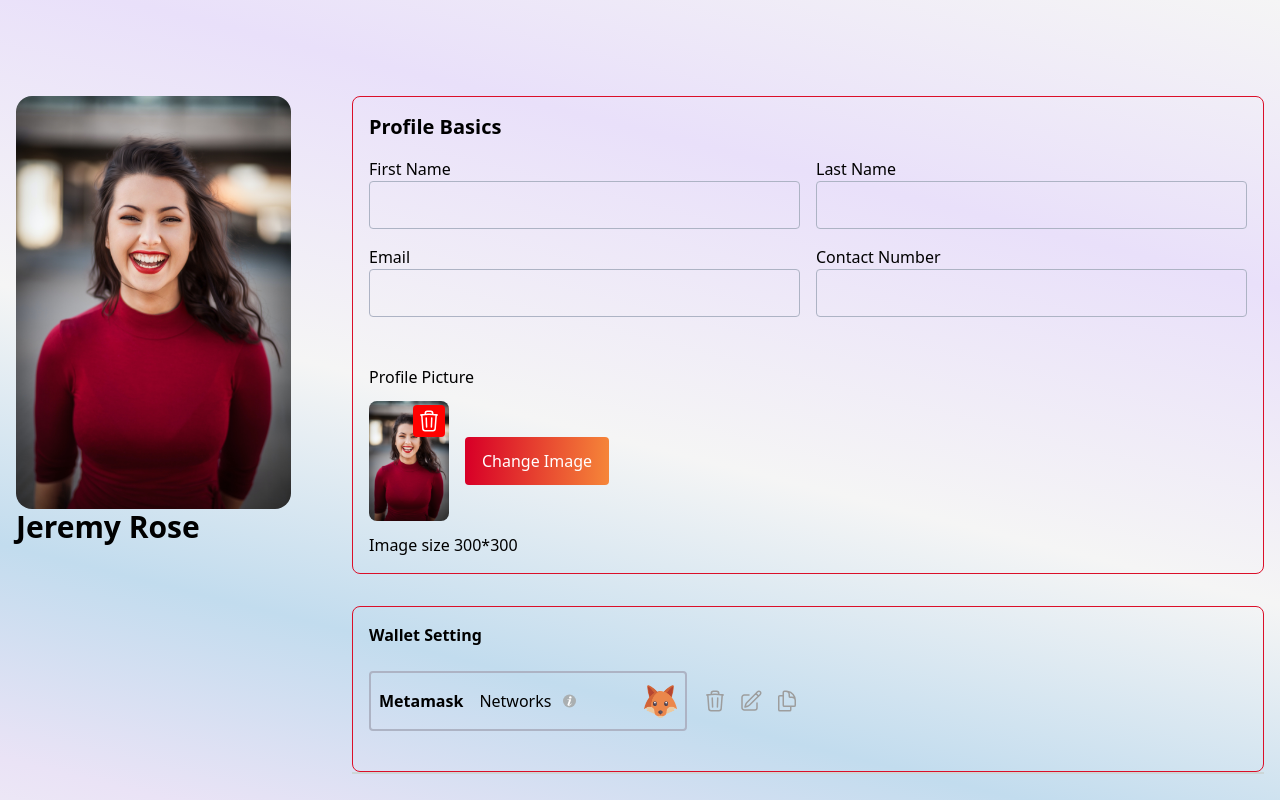
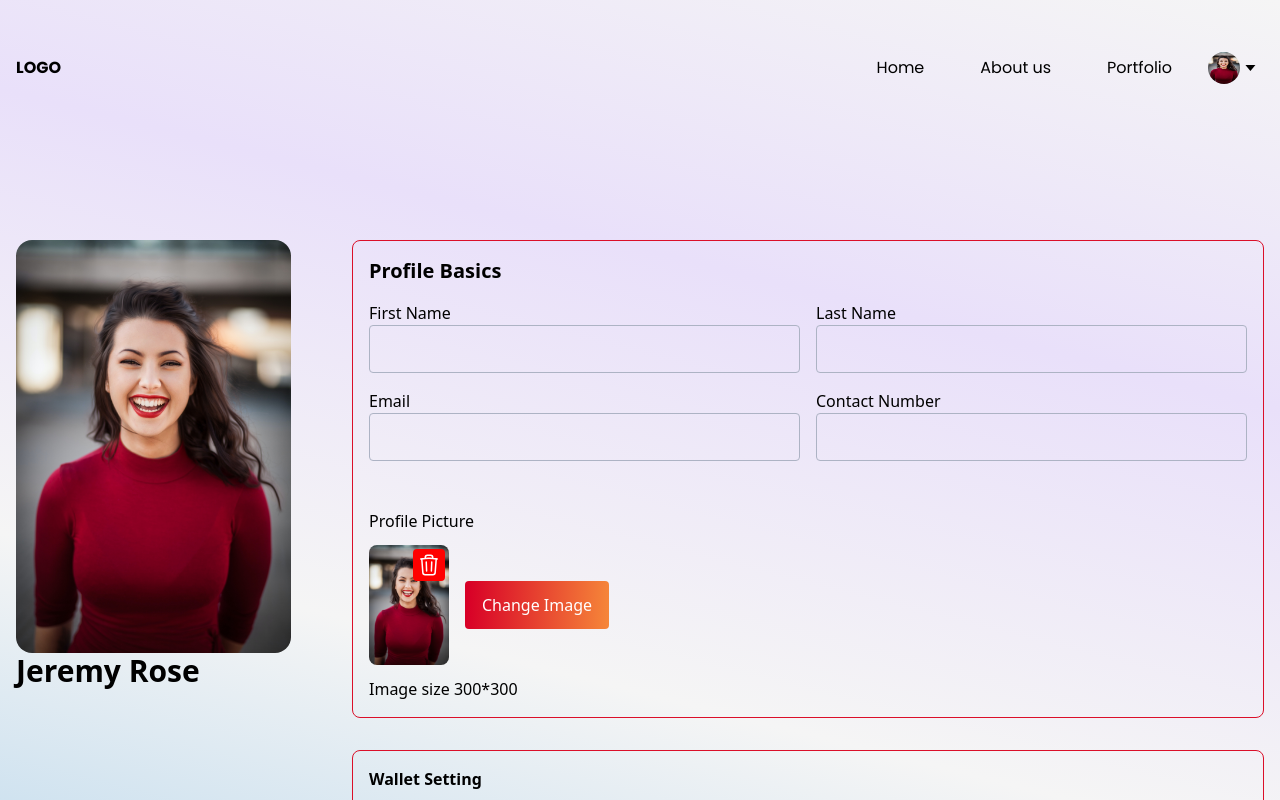
Before and after one commit to lmigonzalez/game-website, a Next.js app: page /profile-setting in a window 1280 px wide. Shown: the top 800 px of the page. Built offline with nearby package versions, Linux system fonts and the light colour scheme.

Commit message:
+navbar behavior

```diff
--- a/src/components/Navbar.tsx
+++ b/src/components/Navbar.tsx
@@ -37,12 +37,14 @@ const Navbar: FC<{ behavior: number }> = ({ behavior }) => {
           <li>
             <Link href="/portfolio">Portfolio</Link>
           </li>
+          {(behavior === 1 || behavior === 0) && (
             <li className="">
               <Link href="/news">News</Link>
             </li>
+          )}
         </ul>
 
-        {user ? (
+        {user && (behavior === 1 || behavior === 0) ? (
           <div className="mr-5 hidden h-[48px] flex-row items-center gap-2 text-[20px] md:flex ">
             <Image
               src={user.avatar}
@@ -54,10 +56,45 @@ const Navbar: FC<{ behavior: number }> = ({ behavior }) => {
             <strong>${user.money}k</strong>
           </div>
         ) : (
-          ""
+          <div className="dropdown-end dropdown">
+            <label
+              tabIndex={0}
+              className="btn m-1 w-auto border-none bg-transparent p-0 hover:bg-transparent"
+            >
+              <Image
+                className="h-8 w-8 rounded-full"
+                src="/michael-dam.jpg"
+                alt=""
+                width={32}
+                height={32}
+              />
+              <Image
+                className=""
+                src="/triangle-down-svgrepo-com.svg"
+                alt=""
+                width={20}
+                height={20}
+              />
+            </label>
+            <ul
+              tabIndex={0}
+              className="dropdown-content menu rounded-box w-52 bg-base-100 p-2 shadow-lg"
+            >
+              <li>
+                <a>View Profile</a>
+              </li>
+              <li>
+                <a>Setting</a>
+              </li>
+              <li>
+                <a>Logout</a>
+              </li>
+            </ul>
+          </div>
         )}
 
-        {user ? (
+        {(behavior === 1 || behavior === 0) &&
+          (user ? (
             <Link
               href="buy-currency"
               className={classNames(
@@ -77,7 +114,7 @@ const Navbar: FC<{ behavior: number }> = ({ behavior }) => {
             >
               Contact us
             </Link>
-        )}
+          ))}
 
         <button
           onClick={() => {
--- a/src/pages/profile-setting.tsx
+++ b/src/pages/profile-setting.tsx
@@ -1,7 +1,9 @@
-import React from 'react';
-import Image from 'next/image';
+import React from "react";
+import Image from "next/image";
+import Layout from "@/components/Layout";
 const profileSetting = () => {
   return (
+    <Layout navBarBehavior={2}>
       <section className="flex min-h-screen flex-col gap-8 px-4 py-24 md:flex-row">
         <div className="w-1/4 text-black">
           <div>
@@ -97,16 +99,14 @@ const profileSetting = () => {
             <strong>Wallet Setting</strong>
             <div>
               <div className="flex flex-col items-center gap-4  rounded-md py-6 md:flex-row">
-
                 <div className="flex h-[60px] w-full  items-center justify-between gap-4 rounded border-[2px] border-[#ADB3C4]  p-2 md:w-[500px]">
-
                   <div className="flex space-x-4 ">
                     <strong>Metamask</strong>
                     <div className=" hidden  space-x-3 md:flex">
                       <p>Networks</p>
                       <Image
-                      src={'/help-info-svgrepo-com.svg'}
-                      alt={''}
+                        src={"/help-info-svgrepo-com.svg"}
+                        alt={""}
                         width={12.97}
                         height={12.97}
                       />
@@ -115,7 +115,7 @@ const profileSetting = () => {
 
                   <Image
                     className=""
-                  src={'/fox.png'}
+                    src={"/fox.png"}
                     alt="google icon"
                     width={33}
                     height={30}
@@ -182,8 +182,8 @@ const profileSetting = () => {
               className=" flex h-12 w-32 items-center
 				justify-center rounded border-2 border-[#DB0F29] py-4"
             >
-            {' '}
-            <p className="text-color">Cancel</p>{' '}
+              {" "}
+              <p className="text-color">Cancel</p>{" "}
             </button>
 
             <button type="submit">
@@ -194,6 +194,7 @@ const profileSetting = () => {
           </div>
         </div>
       </section>
+    </Layout>
   );
 };
 
```
Also changed, not shown: public/triangle-down-svgrepo-com.svg (added). Lines whose indentation alone changed are shown as unchanged.
